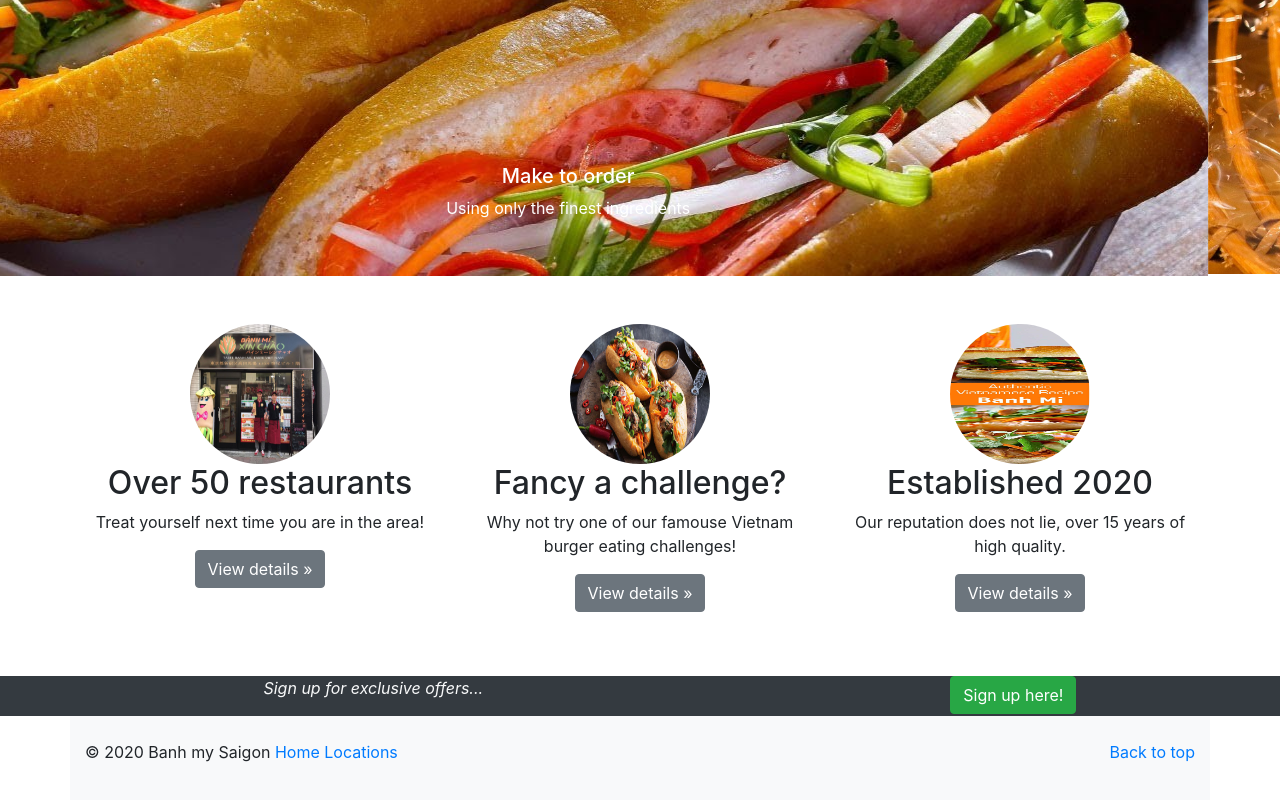
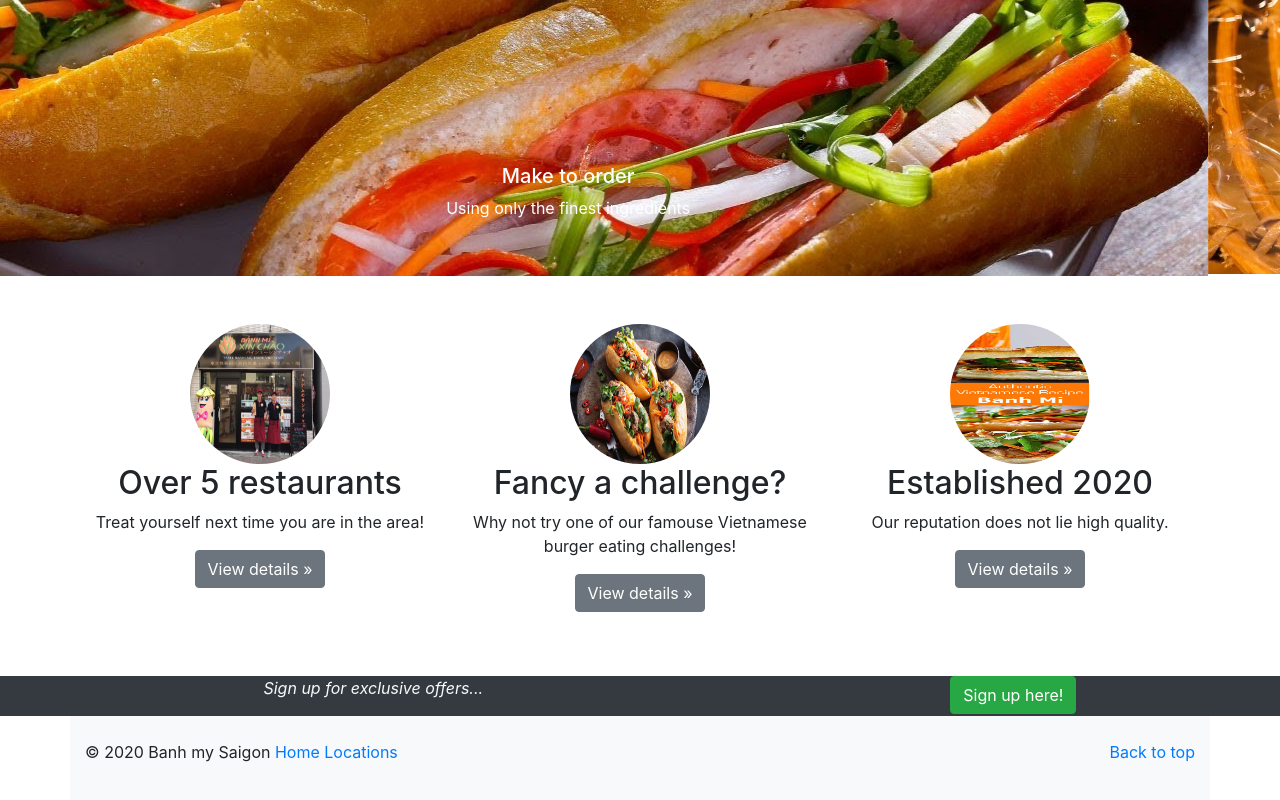
Before and after one commit to wolfwithcode/banhmyshop, a plain HTML site: page index.html in a window 1280 px wide. Shown: the part 444-1244 px from the top of the page. Drawn offline with nearby package versions, Linux system fonts and the light colour scheme.

Commit message:
Update text

```diff
--- a/index.html
+++ b/index.html
@@ -96,20 +96,20 @@
             <div class="col-md-4">
                 <!-- <img class="rounded-circle" src="/images/open.jpg" alt="restaurants image"> -->
                 <img class="rounded-circle" src="images/tiembanhmy.jpg" alt="restaurants image">
-                <h2>Over 50 restaurants</h2>
+                <h2>Over 5 restaurants</h2>
                 <p>Treat yourself next time you are in the area!</p>
                 <p><a class="btn btn-secondary" href="" role="button">View details &raquo;</a></p>
             </div>
             <div class="col-md-4">
                 <img class="rounded-circle" src="images/banhmyking.jpg" alt="eating challenge">
                 <h2>Fancy a challenge?</h2>
-                <p>Why not try one of our famouse Vietnam burger eating challenges!</p>
+                <p>Why not try one of our famouse Vietnamese burger eating challenges!</p>
                 <p><a class="btn btn-secondary" href="" role="button">View details &raquo;</a></p>
             </div>
             <div class="col-md-4">
                 <img class="rounded-circle" src="images/banh-mi-PIN-2.jpg" alt="reputation image">
                 <h2>Established 2020</h2>
-                <p>Our reputation does not lie, over 15 years of high quality.</p>
+                <p>Our reputation does not lie high quality.</p>
                 <p><a class="btn btn-secondary" href="" role="button">View details &raquo;</a></p>
             </div>
         </div>
```
